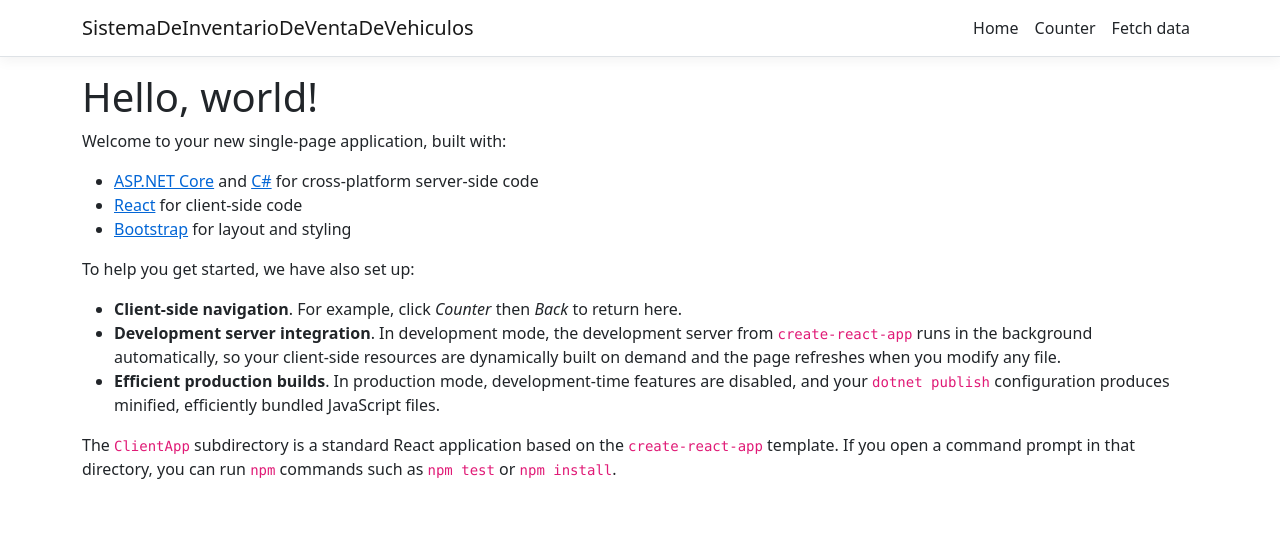
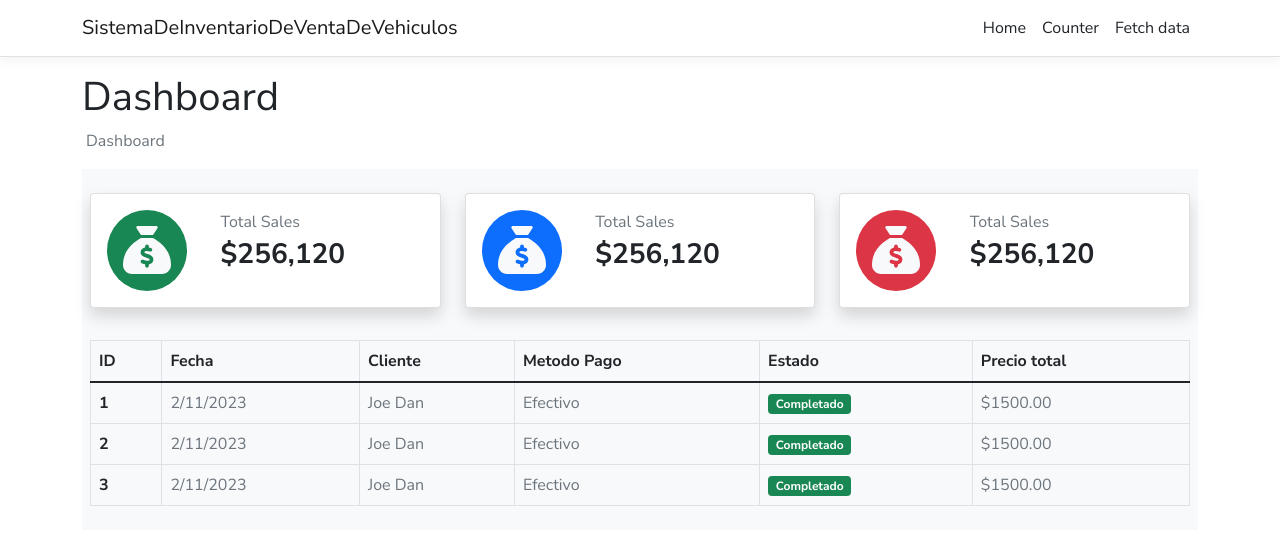
Before and after one commit to proyectointegrador2/ProyectoIntegrador2Grupo3, a React (Create React App) app in the folder ClientApp/: page / in a window 1280 px wide. Shown: the top 544 px of the page. Built offline with nearby package versions, Linux system fonts and the light colour scheme.

Commit message:
Add dashboard UI design

```diff
--- a/ClientApp/package.json
+++ b/ClientApp/package.json
@@ -3,6 +3,10 @@
   "version": "0.1.0",
   "private": true,
   "dependencies": {
+    "@fortawesome/fontawesome-svg-core": "^6.3.0",
+    "@fortawesome/free-regular-svg-icons": "^6.3.0",
+    "@fortawesome/free-solid-svg-icons": "^6.3.0",
+    "@fortawesome/react-fontawesome": "^0.2.0",
     "bootstrap": "^5.1.3",
     "http-proxy-middleware": "^2.0.6",
     "jquery": "^3.6.0",
--- /dev/null
+++ b/ClientApp/src/components/Dashboard/Dashboard.jsx
@@ -0,0 +1,68 @@
+
+import React from 'react'
+import { Badge, Table } from 'reactstrap'
+import Summary from './Summary'
+
+
+function Dashboard() {
+
+    return (
+        <div>
+            <h1>Dashboard</h1>
+            <p className="text-muted ms-1">Dashboard</p>
+
+
+            <div className="bg-light p-2">
+
+                <Summary />
+
+                <Table responsive bordered hover>
+                    <thead>
+                        <tr>
+                            <th>ID</th>
+                            <th>Fecha</th>
+                            <th>Cliente</th>
+                            <th>Metodo Pago</th>
+                            <th>Estado</th>
+                            <th>Precio total</th>
+                        </tr>
+                    </thead>
+                    <tbody>
+                        <tr>
+                            <th scope='row'>1</th>
+                            <td className='text-muted'>2/11/2023</td>
+                            <td className='text-muted'>Joe Dan</td>
+                            <td className='text-muted'>Efectivo</td>
+                            <td className='text-muted'>
+                                <Badge color='success'>Completado</Badge>
+                            </td>
+                            <td className='text-muted'>$1500.00</td>
+                        </tr>
+                        <tr>
+                            <th scope='row'>2</th>
+                            <td className='text-muted'>2/11/2023</td>
+                            <td className='text-muted'>Joe Dan</td>
+                            <td className='text-muted'>Efectivo</td>
+                            <td className='text-muted'>
+                                <Badge color='success'>Completado</Badge>
+                            </td>
+                            <td className='text-muted'>$1500.00</td>
+                        </tr>
+                        <tr>
+                            <th scope='row'>3</th>
+                            <td className='text-muted'>2/11/2023</td>
+                            <td className='text-muted'>Joe Dan</td>
+                            <td className='text-muted'>Efectivo</td>
+                            <td className='text-muted'>
+                                <Badge color='success'>Completado</Badge>
+                            </td>
+                            <td className='text-muted'>$1500.00</td>
+                        </tr>
+                    </tbody>
+                </Table>
+            </div>
+        </div>
+    )
+}
+
+export default Dashboard
--- /dev/null
+++ b/ClientApp/src/components/Dashboard/Summary.jsx
@@ -0,0 +1,64 @@
+import { FontAwesomeIcon } from '@fortawesome/react-fontawesome'
+import { faSackDollar } from '@fortawesome/free-solid-svg-icons'
+import { Card, CardText } from 'reactstrap'
+import React from 'react'
+
+function Summary() {
+  return (
+        <div className="row py-3">
+            <div className="col-12 col-md-6 col-lg-4 pb-3">
+                <Card body className='shadow'>
+                    <CardText>
+                        <div className="row">
+                            <div className="col-4">
+                                <div className="rounded-circle bg-success d-inline-block p-3">
+                                    <FontAwesomeIcon className='text-light' icon={faSackDollar} size='3x' color='green' />
+                                </div>
+                            </div>
+                            <div className="col-8">
+                                <p className='text-muted mb-1'>Total Sales</p>
+                                <h3 className='fw-bolder'>$256,120</h3>
+                            </div>
+                        </div>
+                    </CardText>
+                </Card>
+            </div>
+            <div className="col-12 col-md-6 col-lg-4 pb-3">
+                <Card body className='shadow'>
+                    <CardText>
+                        <div className="row">
+                            <div className="col-4">
+                                <div className="rounded-circle bg-primary d-inline-block p-3">
+                                    <FontAwesomeIcon className='text-light' icon={faSackDollar} size='3x' color='sky' />
+                                </div>
+                            </div>
+                            <div className="col-8">
+                                <p className='text-muted mb-1'>Total Sales</p>
+                                <h3 className='fw-bolder'>$256,120</h3>
+                            </div>
+                        </div>
+                    </CardText>
+                </Card>
+            </div>
+            <div className="col-12 col-md-6 col-lg-4 pb-3">
+                <Card body className='shadow'>
+                    <CardText>
+                        <div className="row">
+                            <div className="col-4">
+                                <div className="rounded-circle bg-danger d-inline-block p-3">
+                                    <FontAwesomeIcon className='text-light' icon={faSackDollar} size='3x'/>
+                                </div>
+                            </div>
+                            <div className="col-8">
+                                <p className='text-muted mb-1'>Total Sales</p>
+                                <h3 className='fw-bolder'>$256,120</h3>
+                            </div>
+                        </div>
+                    </CardText>
+                </Card>
+            </div>
+        </div>
+  )
+}
+
+export default Summary
--- a/ClientApp/src/components/Home.js
+++ /dev/null
@@ -1,26 +0,0 @@
-import React, { Component } from 'react';
-
-export class Home extends Component {
-  static displayName = Home.name;
-
-  render() {
-    return (
-      <div>
-        <h1>Hello, world!</h1>
-        <p>Welcome to your new single-page application, built with:</p>
-        <ul>
-          <li><a href='https://get.asp.net/'>ASP.NET Core</a> and <a href='https://msdn.microsoft.com/en-us/library/67ef8sbd.aspx'>C#</a> for cross-platform server-side code</li>
-          <li><a href='https://facebook.github.io/react/'>React</a> for client-side code</li>
-          <li><a href='http://getbootstrap.com/'>Bootstrap</a> for layout and styling</li>
-        </ul>
-        <p>To help you get started, we have also set up:</p>
-        <ul>
-          <li><strong>Client-side navigation</strong>. For example, click <em>Counter</em> then <em>Back</em> to return here.</li>
-          <li><strong>Development server integration</strong>. In development mode, the development server from <code>create-react-app</code> runs in the background automatically, so your client-side resources are dynamically built on demand and the page refreshes when you modify any file.</li>
-          <li><strong>Efficient production builds</strong>. In production mode, development-time features are disabled, and your <code>dotnet publish</code> configuration produces minified, efficiently bundled JavaScript files.</li>
-        </ul>
-        <p>The <code>ClientApp</code> subdirectory is a standard React application based on the <code>create-react-app</code> template. If you open a command prompt in that directory, you can run <code>npm</code> commands such as <code>npm test</code> or <code>npm install</code>.</p>
-      </div>
-    );
-  }
-}
--- /dev/null
+++ b/ClientApp/src/components/Home.jsx
@@ -0,0 +1,14 @@
+import React, { Component } from 'react';
+import Dashboard from './Dashboard/Dashboard';
+
+export class Home extends Component {
+  static displayName = Home.name;
+
+  render() {
+    return (
+      <div>
+        <Dashboard />
+      </div>
+    );
+  }
+}
--- a/ClientApp/src/custom.css
+++ b/ClientApp/src/custom.css
@@ -1,4 +1,11 @@
+@import url('https://fonts.googleapis.com/css2?family=Lato:ital,wght@0,100;0,300;0,400;0,700;0,900;1,100;1,300;1,400;1,700;1,900&family=Nunito+Sans:ital,wght@0,200;0,300;0,400;0,600;0,700;0,800;0,900;1,200;1,300;1,400;1,600;1,700;1,800;1,900&family=Nunito:ital,wght@0,200;0,300;0,400;0,500;0,600;0,700;0,800;0,900;0,1000;1,200;1,300;1,400;1,500;1,600;1,700;1,800;1,900;1,1000&family=Open+Sans:ital,wght@0,300;0,400;0,500;0,600;0,700;0,800;1,300;1,400;1,500;1,600;1,700;1,800&display=swap');
+
 /* Provide sufficient contrast against white background */
+
+html, body{
+  font-family: "Nunito Sans", sans-serif;
+}
+
 a {
   color: #0366d6;
 }
```
Also changed, not shown: 1 other file (tests, documents, lock files or other folders).
